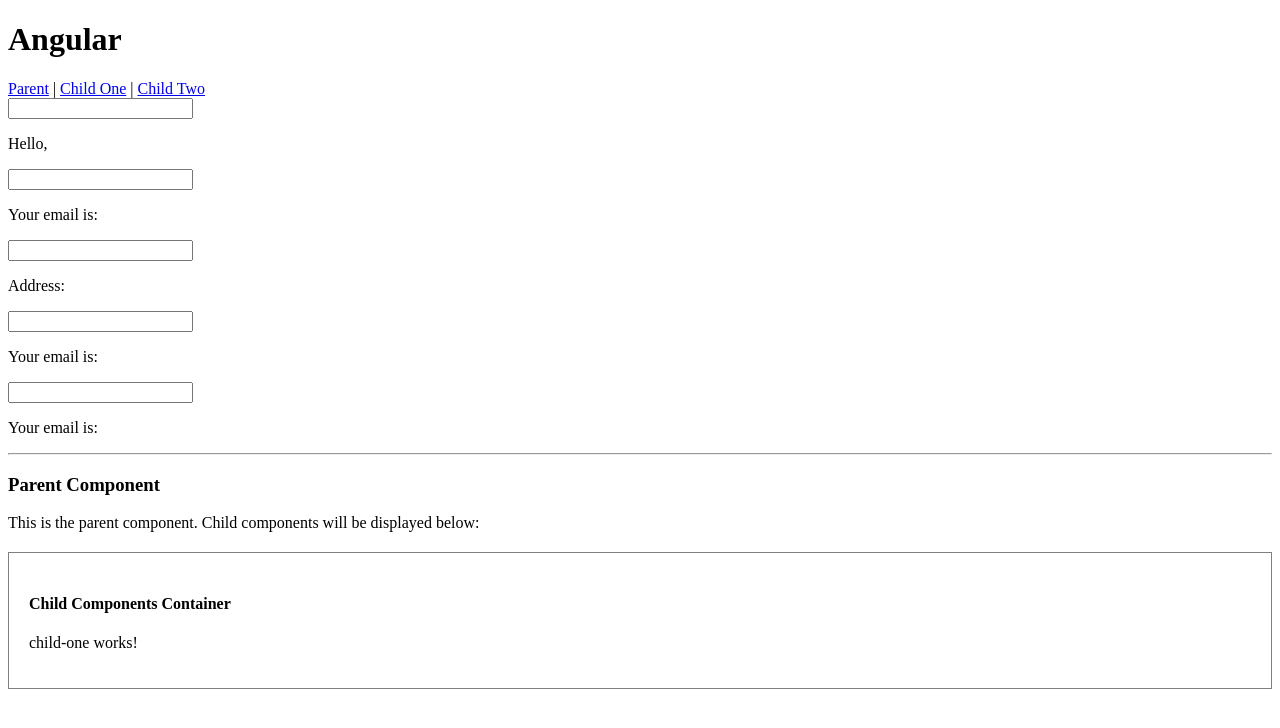
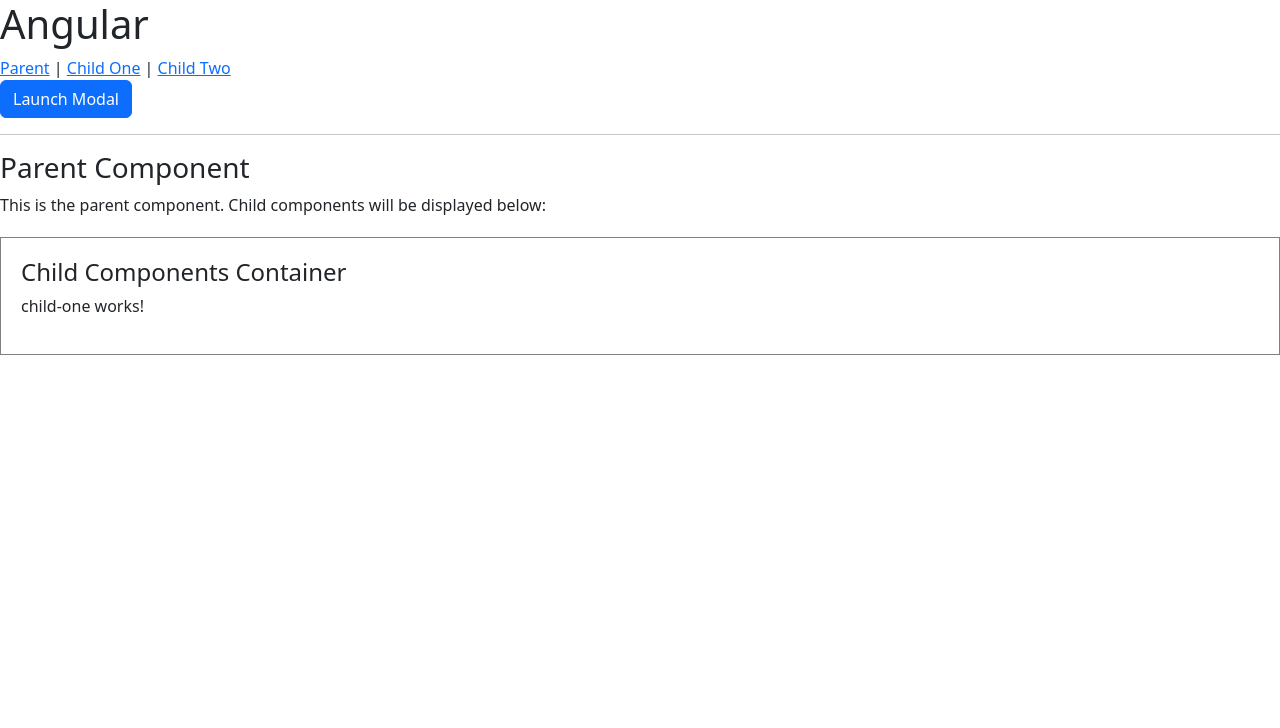
Before and after one commit to UBSITAngagka/Angagka-Tanelon-angular-routing-lab, an Angular app in the folder angular-child-routes-example/: page /parent/child-one in a window 1280 px wide. Shown: the top 728 px of the page. Built offline with nearby package versions, Linux system fonts and the light colour scheme.

Commit message:
Adding modal

```diff
--- a/angular-child-routes-example/angular.json
+++ b/angular-child-routes-example/angular.json
@@ -27,9 +27,10 @@
               }
             ],
             "styles": [
-              "src/styles.css"
+              "src/styles.css",
+              "node_modules/bootstrap/dist/css/bootstrap.css"
             ],
-            "scripts": [],
+            "scripts": ["node_modules/bootstrap/dist/js/bootstrap.js"],
             "server": "src/main.server.ts",
             "outputMode": "server",
             "ssr": {
--- a/angular-child-routes-example/package.json
+++ b/angular-child-routes-example/package.json
@@ -21,6 +21,7 @@
     "@angular/platform-server": "^19.1.0",
     "@angular/router": "^19.1.0",
     "@angular/ssr": "^19.1.3",
+    "bootstrap": "^5.3.3",
     "express": "^4.18.2",
     "rxjs": "~7.8.0",
     "tslib": "^2.3.0",
--- a/angular-child-routes-example/src/app/app.component.html
+++ b/angular-child-routes-example/src/app/app.component.html
@@ -6,21 +6,43 @@
 <a routerLink="/parent/child-two" routerLinkActive="active">Child Two</a>
 </nav>
 
+            <button class="btn btn-primary" (click)="openModal()">Launch Modal</button>
 
-<input [(ngModel)]="name" placeholder="Enter your name">
-<p>Hello, {{ name }}</p>
-
-<input [(ngModel)]="email" placeholder="Enter your email">
-<p>Your email is: {{ email }}</p>
-
-<input [(ngModel)]="address" placeholder="Enter your address">
-<p>Address: {{ address }}</p>
-
-<input [(ngModel)]="phone" placeholder="Enter your phone number">
-<p>Your email is: {{ phone }}</p>
-
-<input [(ngModel)]="gender" placeholder="Enter your gender">
-<p>Your email is: {{ gender }}</p>
+            <!-- Modal Structure -->
+            <div
+              class="modal"
+              [class.show]="isModalVisible"
+              [style.display]="isModalVisible ? 'block' : 'none'"
+            >
+              <div class="modal-dialog">
+                <div class="modal-content">
+                  <div class="modal-header">
+                    <h5 class="modal-title">Modal Title</h5>
+                    <button type="button" class="close" (click)="closeModal()">
+                      <span aria-hidden="true">&times;</span>
+                    </button>
+                  </div>
+                  <div class="modal-body">
+                    <p>Hello, {{ name }}</p>
+                    <input [(ngModel)]="name" placeholder="Enter your name">
+                    <p>Your email is: {{ email }}</p>
+                    <input [(ngModel)]="email" placeholder="Enter your email">
+                    <p>Address: {{ address }}</p>
+                    <input [(ngModel)]="address" placeholder="Enter your address">
+                    <p>Your email is: {{ phone }}</p>
+                    <input [(ngModel)]="phone" placeholder="Enter your phone number">
+                    <p>Your email is: {{ gender }}</p>
+                    <input [(ngModel)]="gender" placeholder="Enter your gender">
+                  </div>
+                  <div class="modal-footer">
+                    <button type="button" class="btn btn-secondary" (click)="closeModal()">
+                      Close
+                    </button>
+                    <button type="button" class="btn btn-primary">Save changes</button>
+                  </div>
+                </div>
+              </div>
+            </div>
 
 <hr/>
 <router-outlet></router-outlet>
--- a/angular-child-routes-example/src/app/app.component.ts
+++ b/angular-child-routes-example/src/app/app.component.ts
@@ -16,4 +16,14 @@
     address = ' ';
     phone = ' ';
     gender = ' ';
+
+    isModalVisible: boolean = false;
+
+    openModal(): void {
+      this.isModalVisible = true;
+    }
+
+    closeModal(): void {
+      this.isModalVisible = false;
+    }
 }
```
Also changed, not shown: 1 other file (tests, documents, lock files or other folders).
